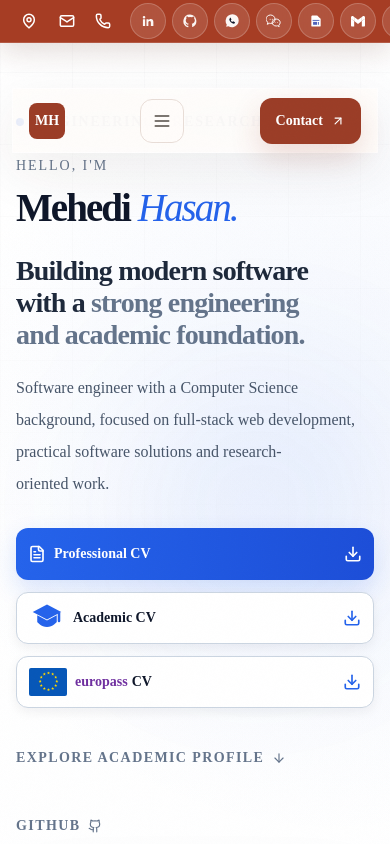
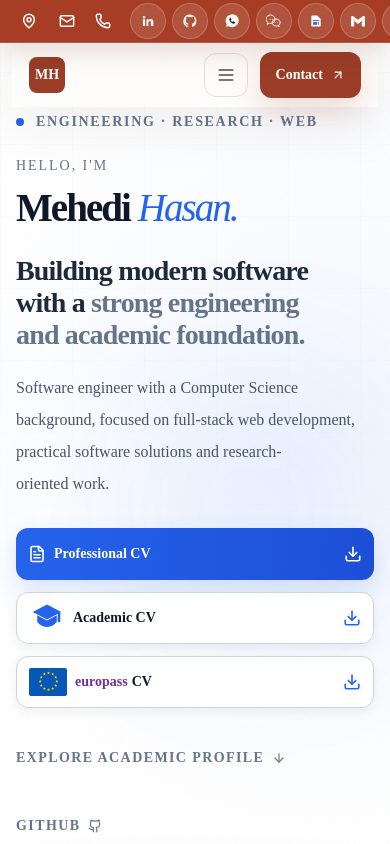
Before and after one commit to Mehedi1-SWE/portfolio, a Next.js app: page / in a window 390 px wide. Shown: the top 844 px of the page. Built offline with nearby package versions, Linux system fonts and the light colour scheme.

Commit message:
Place mobile menu toggle to the right before Contact

```diff
--- a/components/Navbar.tsx
+++ b/components/Navbar.tsx
@@ -17,7 +17,7 @@ export function Navbar() {
   const [isMenuOpen, setIsMenuOpen] = useState(false);
 
   return (
-    <header className="fixed left-0 top-[88px] z-50 w-full px-3 pt-0 sm:px-4 lg:top-[40px] lg:px-8">
+    <header className="fixed left-0 top-[42px] z-50 w-full px-3 pt-0 sm:px-4 lg:top-[40px] lg:px-8">
       <nav className="mx-auto flex h-[65px] max-w-[1280px] items-center justify-between border border-white/80 bg-[#FFFDFACC] px-4 shadow-[0_18px_55px_rgba(54,39,29,.075)] backdrop-blur-xl lg:px-6">
 
         {/* Logo */}
@@ -48,7 +48,8 @@ export function Navbar() {
           ))}
         </div>
 
-        {/* Mobile Menu Toggle */}
+        {/* Menu and Contact — grouped on the right for mobile */}
+        <div className="flex shrink-0 items-center gap-3">
           <button type="button" aria-label={isMenuOpen ? "Close navigation menu" : "Open navigation menu"} aria-expanded={isMenuOpen} aria-controls="mobile-navigation" onClick={() => setIsMenuOpen(!isMenuOpen)} className="inline-flex h-11 w-11 shrink-0 items-center justify-center rounded-xl border border-[#E8DDD7] bg-[#FFFDFACC] text-[#514B44] transition hover:border-[#9B3D27] hover:text-[#9B3D27] lg:hidden">
             {isMenuOpen ? <X size={20} /> : <Menu size={20} />}
           </button>
@@ -61,6 +62,7 @@ export function Navbar() {
           Contact
           <ArrowUpRight size={14} />
           </Link>
+        </div>
       </nav>
 
       <div id="mobile-navigation" className={`absolute left-4 right-4 top-[73px] max-h-[calc(100dvh-130px)] overflow-y-auto rounded-xl border border-[#E8DDD7] bg-[#FFFDFACC] p-3 shadow-[0_18px_45px_rgba(15,23,42,.14)] lg:hidden ${isMenuOpen ? "block" : "hidden"}`}>
```
Lines whose indentation alone changed are shown as unchanged.
